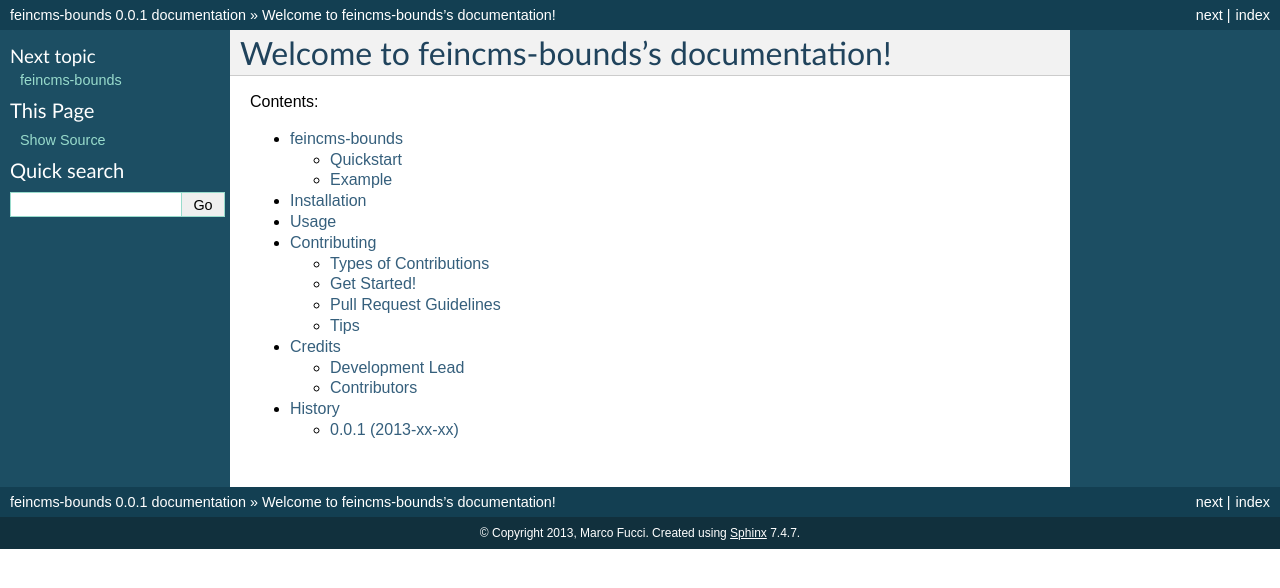
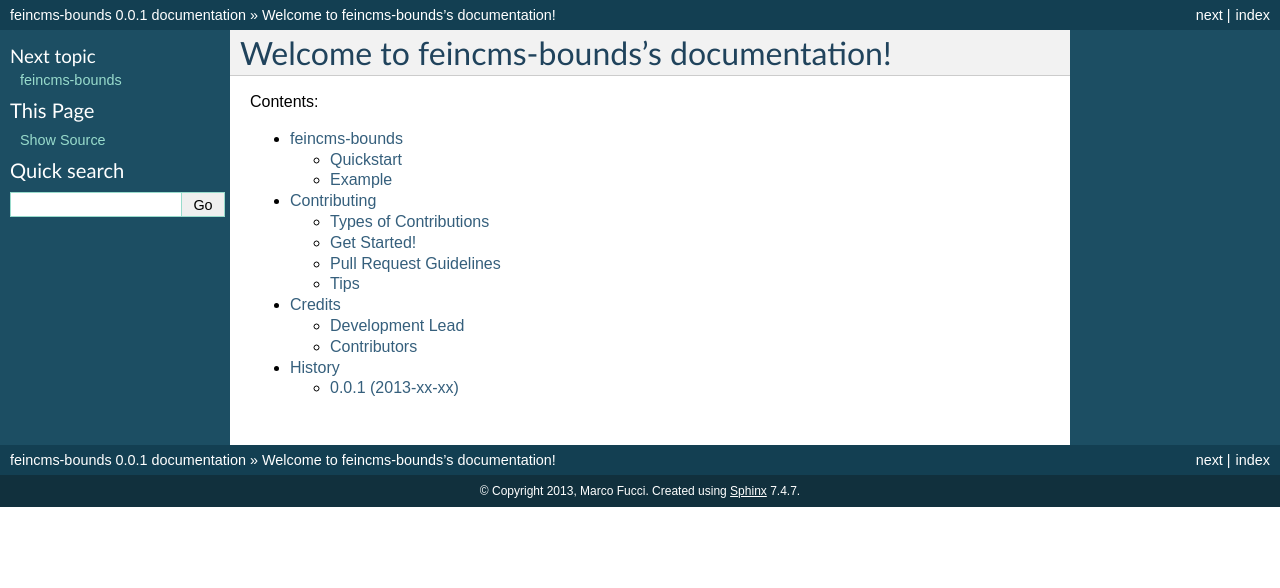
Before and after one commit to marcofucci/feincms-bounds, a Sphinx documentation site: the page built from docs/index.rst, in a window 1280 px wide. Shown: the top 588 px of the page. Built offline with Sphinx 7.4.7, drawn with Linux system fonts in a browser that asks for light colours; the version number is read from the project's files by our own code.

Commit message:
updated docs

```diff
--- a/docs/conf.py
+++ b/docs/conf.py
@@ -22,7 +22,7 @@
 parent = os.path.dirname(cwd)
 sys.path.append(parent)
 
-import feincms-bounds
+import feincms_bounds
 
 # -- General configuration -----------------------------------------------------
 
@@ -54,9 +54,9 @@
 # built documents.
 #
 # The short X.Y version.
-version = feincms-bounds.__version__
+version = feincms_bounds.__version__
 # The full version, including alpha/beta/rc tags.
-release = feincms-bounds.__version__
+release = feincms_bounds.__version__
 
 # The language for content autogenerated by Sphinx. Refer to documentation
 # for a list of supported languages.
--- a/docs/index.rst
+++ b/docs/index.rst
@@ -12,8 +12,6 @@
    :maxdepth: 2
 
    readme
-   installation
-   usage
    contributing
    authors
    history
--- a/docs/installation.rst
+++ /dev/null
@@ -1,3 +0,0 @@
-============
-Installation
-============
```
Also changed, not shown: docs/usage.rst (deleted, +0 -7 lines).
